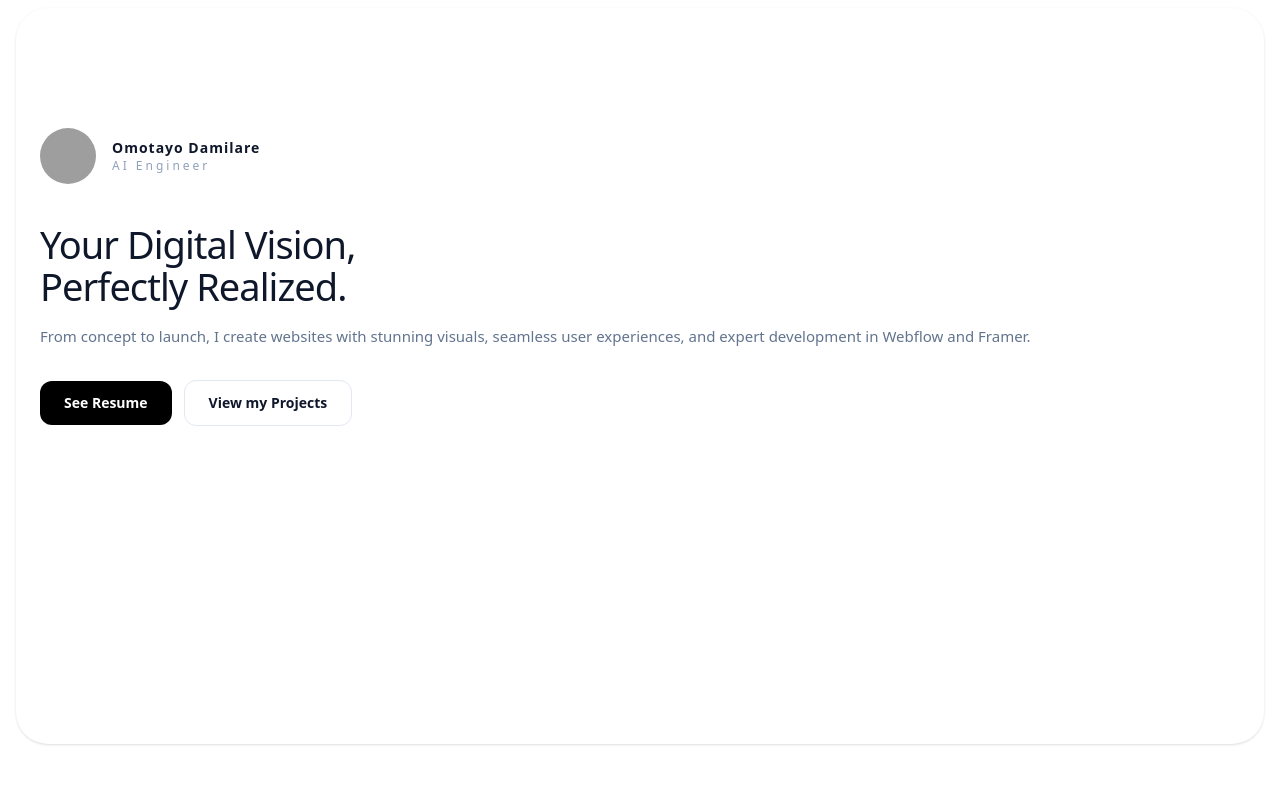
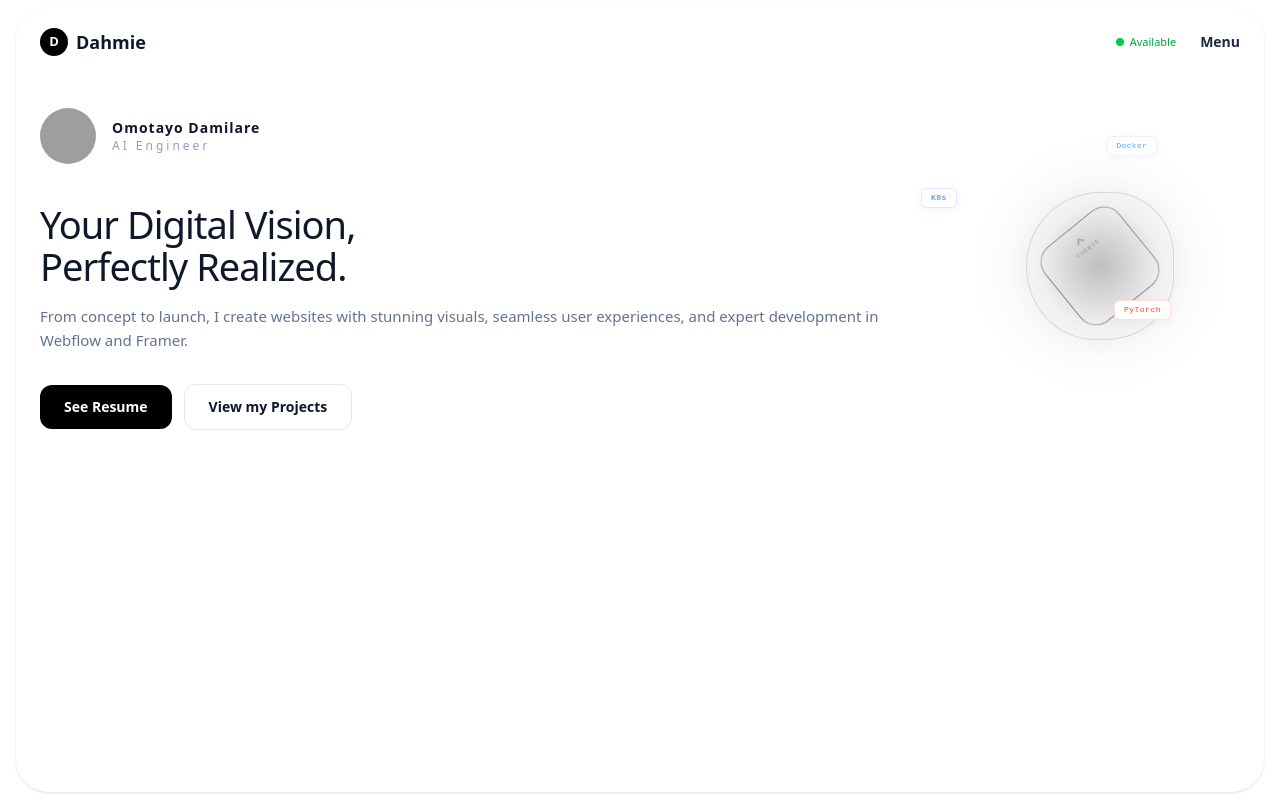
Before and after one commit to Dahmie87/portfolioIn3d, a React (Vite) app: page / in a window 1280 px wide. Built offline with nearby package versions, Linux system fonts and the light colour scheme; grey boxes are pictures that could not be loaded.

Commit message:
add hero section

```diff
--- a/package.json
+++ b/package.json
@@ -11,6 +11,7 @@
   },
   "dependencies": {
     "@tailwindcss/vite": "^4.1.18",
+    "lucide-react": "^0.564.0",
     "react": "^19.2.0",
     "react-dom": "^19.2.0",
     "tailwindcss": "^4.1.18"
--- a/src/components/home.tsx
+++ b/src/components/home.tsx
@@ -1,21 +1,235 @@
-export default function ProtoType() {
+import { useRef, useState, useEffect } from "react";
+import type React from "react";
+
+// ─── Types ───────────────────────────────────────────
+type Badge = {
+  id: number;
+  label: string;
+  color: string;
+  top: string;
+  left: string;
+  state: "in" | "out";
+};
+
+type Position = { top: string; left: string };
+
+// ─── Constants ───────────────────────────────────────
+const STACKS: string[] = [
+  "React",
+  "Python",
+  "TypeScript",
+  "Docker",
+  "Node.js",
+  "Rust",
+  "CUDA",
+  "K8s",
+  "PyTorch",
+  "GraphQL",
+];
+
+const COLORS: string[] = [
+  "#61DAFB",
+  "#3776AB",
+  "#3178C6",
+  "#2496ED",
+  "#339933",
+  "#CE412B",
+  "#76B900",
+  "#326CE5",
+  "#EE4C2C",
+  "#E535AB",
+];
+
+const POSITIONS: Position[] = [
+  { top: "4%", left: "52%" },
+  { top: "62%", left: "55%" },
+  { top: "22%", left: "-14%" },
+  { top: "70%", left: "8%" },
+];
+
+// ─── Hook ────────────────────────────────────────────
+function useLoopingBadges(): Badge[] {
+  const [badges, setBadges] = useState<Badge[]>([]);
+  const counter = useRef<number>(0);
+  const posIdx = useRef<number>(0);
+
+  useEffect(() => {
+    const spawn = (): void => {
+      const id = counter.current++;
+      const pos = POSITIONS[posIdx.current % POSITIONS.length];
+      posIdx.current++;
+      const si = Math.floor(Math.random() * STACKS.length);
+
+      setBadges((prev) => [
+        ...prev,
+        { id, label: STACKS[si], color: COLORS[si], ...pos, state: "in" },
+      ]);
+
+      setTimeout(() => {
+        setBadges((prev) =>
+          prev.map((x) => (x.id === id ? { ...x, state: "out" as const } : x)),
+        );
+      }, 2600);
+
+      setTimeout(() => {
+        setBadges((prev) => prev.filter((x) => x.id !== id));
+      }, 3200);
+    };
+
+    spawn();
+    const t = setInterval(spawn, 950);
+    return () => clearInterval(t);
+  }, []);
+
+  return badges;
+}
+
+// ─── Abstract Shape ──────────────────────────────────
+function AbstractShape(): React.ReactElement {
+  const badges = useLoopingBadges();
+
   return (
-    <div>
+    <div style={{ position: "relative", width: "100%", height: "100%" }}>
+      <style>{`
+        @keyframes spin-cw   { from { transform: rotate(0deg) } to { transform: rotate(360deg) } }
+        @keyframes morph-out {
+          0%,100% { border-radius: 54% 46% 50% 50% / 50% 50% 46% 54% }
+          25%     { border-radius: 46% 54% 54% 46% / 54% 46% 50% 50% }
+          50%     { border-radius: 50% 50% 46% 54% / 46% 54% 54% 46% }
+          75%     { border-radius: 54% 46% 50% 50% / 54% 46% 46% 54% }
+        }
+        @keyframes float-sh { 0%,100% { transform: translateY(0) } 50% { transform: translateY(-8px) } }
+        @keyframes scroll-b {
+          0%,100% { transform: translateX(-50%) translateY(0px) }
+          50%     { transform: translateX(-50%) translateY(4px) }
+        }
+        @keyframes badge-in  { from { opacity:0; transform: translateY(5px) scale(.88) } to { opacity:1; transform: translateY(0) scale(1) } }
+        @keyframes badge-out { from { opacity:1; transform: translateY(0) scale(1) } to { opacity:0; transform: translateY(-5px) scale(.88) } }
+        .sc-wrap { position:absolute; bottom:12px; left:50%; transform:translateX(-50%); display:flex; flex-direction:column; align-items:center; gap:3px; animation:scroll-b 1.8s ease-in-out infinite; }
+        .sc-lbl  { font-family:monospace; font-size:6px; letter-spacing:.2em; text-transform:uppercase; color:rgba(30,30,30,.35); white-space:nowrap; }
+      `}</style>
+
+      <div
+        style={{
+          position: "absolute",
+          inset: 0,
+          animation: "float-sh 7s ease-in-out infinite",
+        }}
+      >
+        {/* 3 layered radial grays */}
+        {([280, 200, 130] as number[]).map((s, i) => (
+          <div
+            key={i}
+            style={{
+              position: "absolute",
+              top: "50%",
+              left: "50%",
+              width: s,
+              height: s,
+              marginTop: -s / 2,
+              marginLeft: -s / 2,
+              borderRadius: "50%",
+              background: `radial-gradient(circle, rgba(0,0,0,${(0.06 + i * 0.032).toFixed(3)}) 0%, transparent 65%)`,
+              pointerEvents: "none",
+            }}
+          />
+        ))}
+
+        {/* outer morphing shape */}
+        <div
+          style={{
+            position: "absolute",
+            top: "50%",
+            left: "50%",
+            width: 148,
+            height: 148,
+            marginTop: -74,
+            marginLeft: -74,
+            border: "1.6px solid rgba(30,30,30,0.15)",
+            background: "transparent",
+            animation: "morph-out 7s ease-in-out infinite",
+          }}
+        />
+
+        {/* inner rotating rounded square */}
+        <div
+          style={{
+            position: "absolute",
+            top: "50%",
+            left: "50%",
+            width: 96,
+            height: 96,
+            marginTop: -48,
+            marginLeft: -48,
+            border: "1.3px solid rgba(30,30,30,0.45)",
+            borderRadius: "20px",
+            background: "transparent",
+            animation: "spin-cw 14s linear infinite",
+          }}
+        >
+          <div className="sc-wrap">
+            <span className="sc-lbl">scroll</span>
+            <svg width="9" height="6" viewBox="0 0 9 6" fill="none">
+              <path
+                d="M1 1L4.5 5L8 1"
+                stroke="rgba(30,30,30,.35)"
+                strokeWidth="1.2"
+                strokeLinecap="round"
+                strokeLinejoin="round"
+              />
+            </svg>
+          </div>
+        </div>
+
+        {/* looping tech badges */}
+        {badges.map((b) => (
+          <div
+            key={b.id}
+            style={{
+              position: "absolute",
+              top: b.top,
+              left: b.left,
+              background: "white",
+              border: `1px solid ${b.color}28`,
+              borderRadius: 6,
+              padding: "3px 9px",
+              fontSize: 8,
+              fontFamily: "monospace",
+              color: b.color,
+              letterSpacing: "0.06em",
+              boxShadow: `0 2px 8px ${b.color}12`,
+              whiteSpace: "nowrap",
+              pointerEvents: "none",
+              animation:
+                b.state === "out"
+                  ? "badge-out .5s ease forwards"
+                  : "badge-in .4s ease forwards",
+            }}
+          >
+            {b.label}
+          </div>
+        ))}
+      </div>
+    </div>
+  );
+}
+
+// ─── Main Component ───────────────────────────────────
+export default function ProtoType(): React.ReactElement {
+  return (
     <div className="text-slate-900 min-h-screen">
-        <div className="mx-4 my-2 bg-white rounded-[2rem] shadow-sm overflow-hidden min-h-[calc(100vh-4rem)] relative">
-          <nav className="flex items-center justify-between px-6 py-5"></nav>
-          {/* <nav className="flex items-center justify-between px-6 py-5">
+      <div className="mx-4 my-2 bg-white rounded-[2rem] shadow-sm overflow-hidden min-h-[calc(100vh-1rem)] relative">
+        {/* nav */}
+        <nav className="flex items-center justify-between px-6 py-5">
           <div className="flex items-center gap-2">
             <div className="w-7 h-7 rounded-full bg-black flex items-center justify-center text-white text-[13px] font-bold">
               D
             </div>
-              <span className="font-bold text-[18px] -tracking-normal">
-                Dahmie
-              </span>
+            <span className="font-bold text-[18px]">Dahmie</span>
           </div>
           <div className="flex items-center gap-6">
             <div className="flex items-center gap-1.5">
-                <div className="w-2 h-2 rounded-full bg-green-500"></div>
+              <div className="w-2 h-2 rounded-full bg-green-500" />
               <span className="text-[11px] font-medium text-green-600">
                 Available
               </span>
@@ -24,15 +238,20 @@ export default function ProtoType() {
               Menu
             </button>
           </div>
-          </nav> */}
-          <div className="px-6 pt-20 flex items-center gap-4">
+        </nav>
+
+        {/* hero */}
+        <div className="flex flex-col md:flex-row md:items-center px-6 pt-8 pb-16 gap-6">
+          {/* LEFT — text */}
+          <div className="flex-1">
+            <div className="flex items-center gap-4 mb-10">
               <img
                 alt="Designer Profile"
                 className="w-14 h-14 rounded-full object-cover"
                 src="https://lh3.googleusercontent.com/aida-public/AB6AXuAxe0Gwslm_w0XRk8uua1Wi1FRg9WhXU6LKwb0YoJ5EgkEbytu0Ft5ARnpw1WPr9VIDqLjZGHyjqlW85FLbVul9Mu3nKrwGbMn4etUzfL-Plt6GNiduOLjtD2oM87J6FvQ-W3szxPrfHHppEQ5yLdZmYB9SoYiAZphwphW6Q7_Gar9mK-PQbRHR75ErrB7H4eKhBNHRSDLr9z9oKdhWFr_lRn3n0oUmERyAml2_IVyCpJPmzb7HjoKFveh3Qc6CYLciRPJxkxi5mOyx"
               />
               <div>
-              <h2 className="text-sm font-semibold text-slate-900  tracking-[1px]">
+                <h2 className="text-sm font-semibold text-slate-900 tracking-[1px]">
                   Omotayo Damilare
                 </h2>
                 <p className="text-xs text-slate-400 font-medium tracking-[3px]">
@@ -40,7 +259,7 @@ export default function ProtoType() {
                 </p>
               </div>
             </div>
-          <main className="px-6 pt-10 pb-12 relative">
+
             <h1 className="text-[38px] font-normal leading-[1.1] tracking-tight mb-4 text-slate-900">
               Your Digital Vision,
               <br />
@@ -51,16 +270,23 @@ export default function ProtoType() {
               seamless user experiences, and expert development in Webflow and
               Framer.
             </p>
-            <div className="flex items-center gap-3">
-              <button className="bg-black text-white px-6 py-3 rounded-xl text-sm font-semibold flex items-center gap-2">
+            <div className="flex items-center gap-3 flex-wrap">
+              <button className="bg-black text-white px-6 py-3 rounded-xl text-sm font-semibold">
                 See Resume
-                {/* <File className="w-6" /> */}
               </button>
               <button className="bg-white border border-slate-200 text-slate-900 px-6 py-3 rounded-xl text-sm font-semibold">
                 View my Projects
               </button>
             </div>
-          </main>
+          </div>
+
+          {/* RIGHT — abstract shape */}
+          <div
+            className="flex-shrink-0 relative mx-auto md:mx-0"
+            style={{ width: 280, height: 280 }}
+          >
+            <AbstractShape />
+          </div>
         </div>
       </div>
     </div>
--- a/src/index.css
+++ b/src/index.css
@@ -5,7 +5,7 @@
 
   color-scheme: light dark;
   color: rgba(255, 255, 255, 0.87);
-  background-color:#fff;
+  background-color:#ffffff;
 
   font-synthesis: none;
   text-rendering: optimizeLegibility;
```
Also changed, not shown: 1 other file (tests, documents, lock files or other folders). Lines whose indentation alone changed are shown as unchanged.
